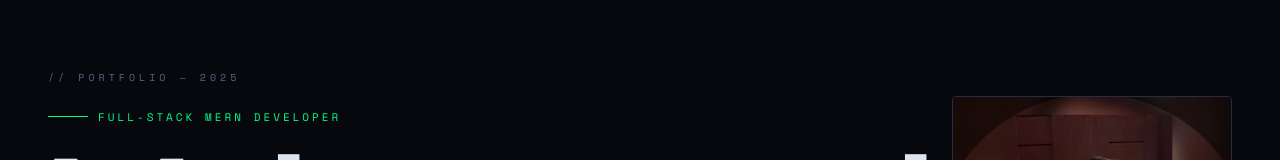
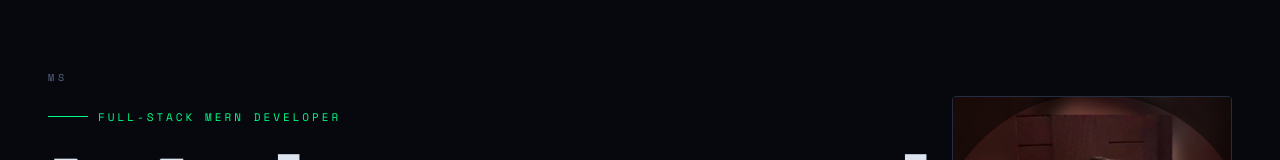
Before and after one commit to Shmaiam/Portfolio, a React (Vite) app in the folder client/: page / in a window 1280 px wide. Shown: the part 165-325 px from the top of the page. Built offline with nearby package versions, Linux system fonts and the light colour scheme.

Commit message:
updated portfolio

```diff
--- a/client/src/App.jsx
+++ b/client/src/App.jsx
@@ -158,7 +158,7 @@ function Hero() {
     <section className="hero" id="home">
       <div style={{ display: 'flex', justifyContent: 'space-between', alignItems: 'center', width: '100%', flexWrap: 'wrap', gap: '40px' }}>
         <div style={{ animation: 'fadeUp .8s ease both', flex: 1, minWidth: '280px' }}>
-          <div className="hero-grid-label">// portfolio — 2025</div>
+          <div className="hero-grid-label">MS</div>
           <div className="hero-tag">Full-Stack MERN Developer</div>
           <h1>
             Muhammad
```
